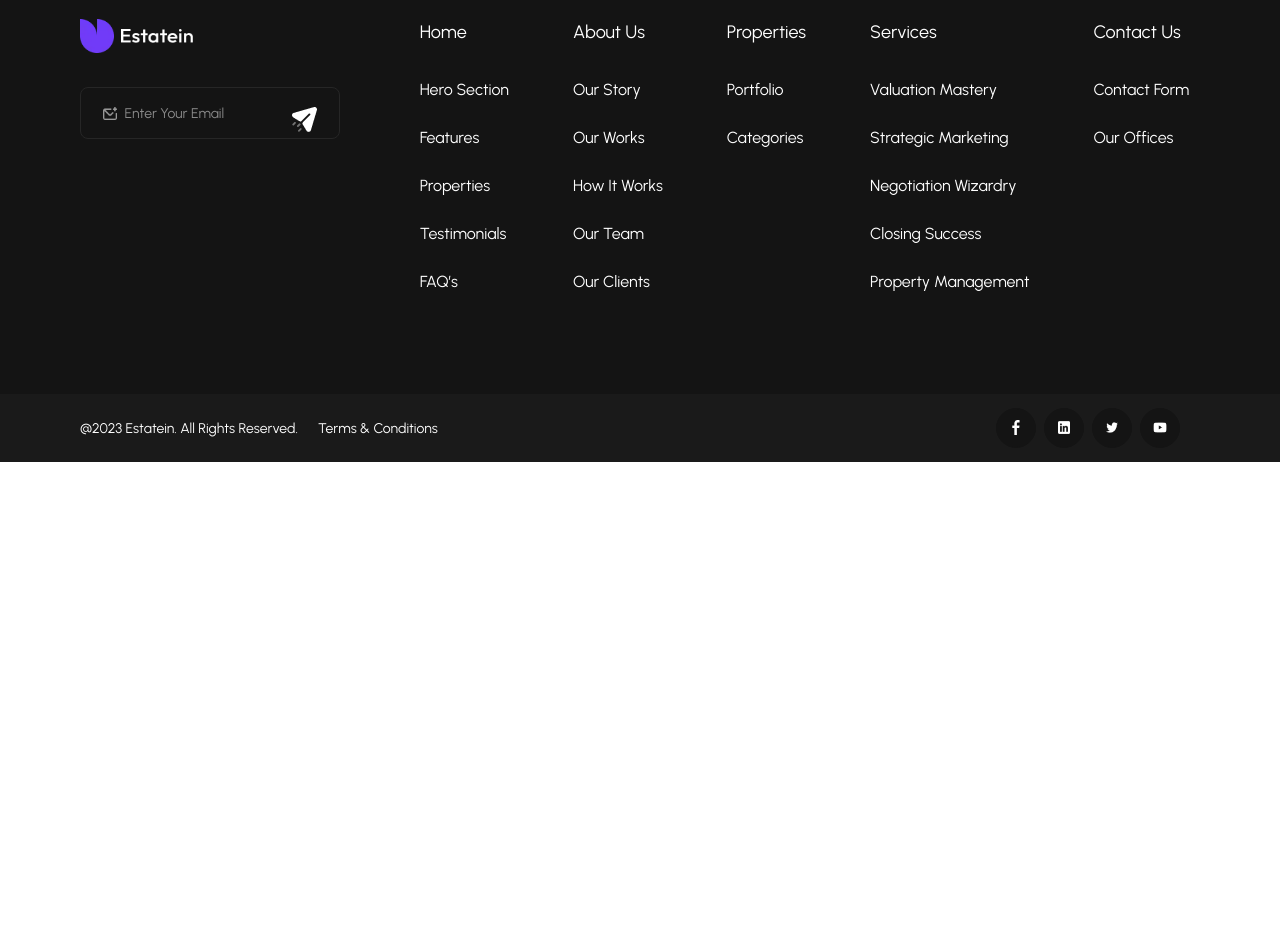
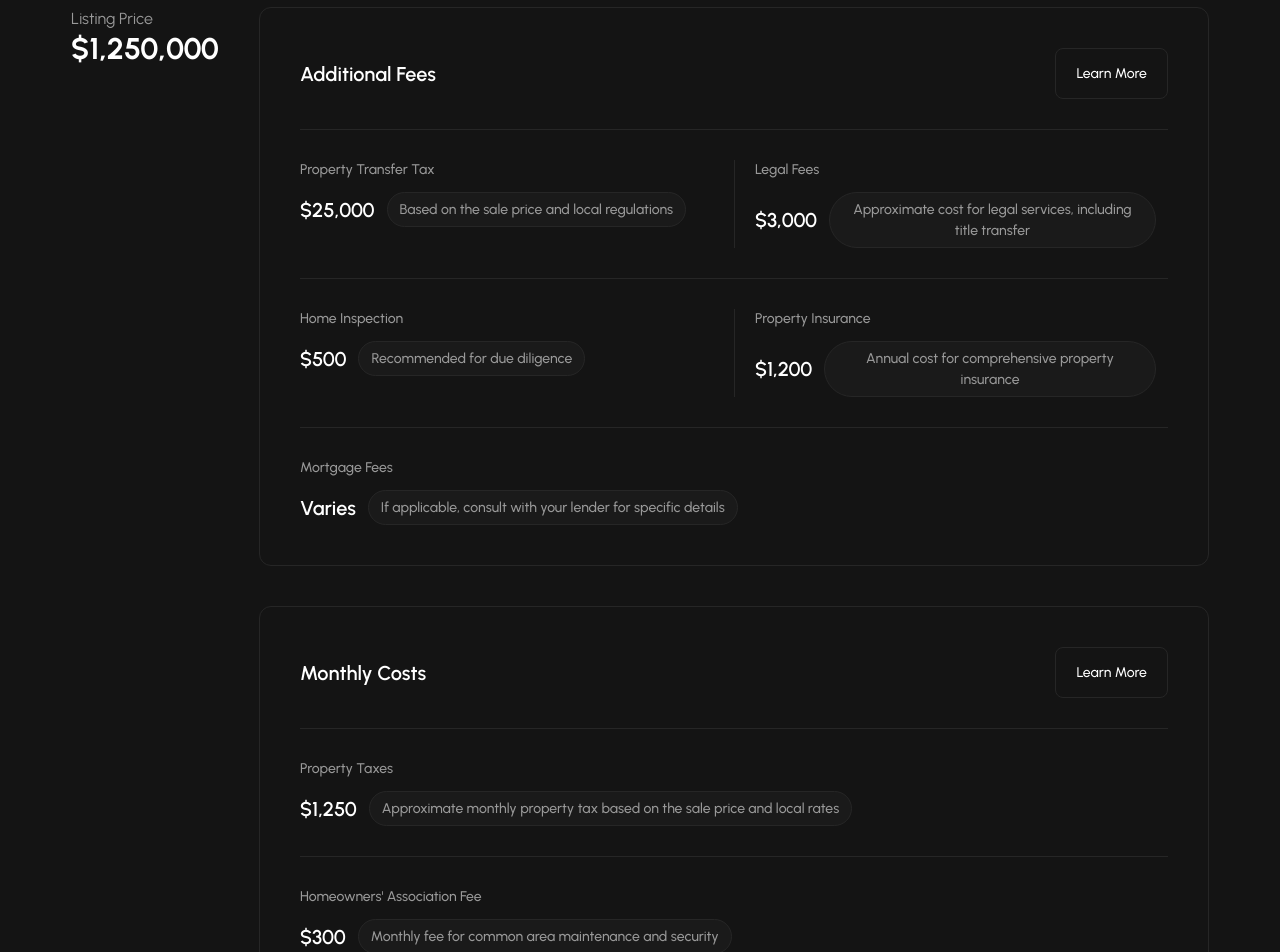
Before and after one commit to majd-shbani/Real-Estate-Business-Website, a React (Vite) app: page /Real-Estate-Business-Website/services in a window 1280 px wide. Shown: the part 320-1272 px from the top of the page. Before the commit the page ends 800 px from the top, so only its background shows below. Built offline with nearby package versions, Linux system fonts and the light colour scheme.

Commit message:
pricing section

```diff
--- /dev/null
+++ b/src/components/PricingCard/PricingCard.tsx
@@ -0,0 +1,51 @@
+
+import type { pricinCardgData } from "../../interfaces/Pricing/Pricing"
+import Button from "../Button/Button"
+
+
+const PricingCard = ({items} : pricinCardgData ) => {
+    return (
+        <>
+            {items.map((item , index) => {
+                const total = item.details.length
+                const isEven = total % 2 == 0 && total > 2
+                const isOdd = total % 2 !== 0
+                const towCol = total > 3
+                return(
+                    <div key={index} className="w-full border border-gray-15 rounded-xl px-5 pt-5 pb-0 xl:p-10 2xl:p-12.5 max-w-112.5 sm:max-w-175 xl:max-w-261.25 2xl:max-w-331.5">
+                        <div className="flex justify-between items-center pb-5 xl:pb-7.5 2xl:pb-10">
+                            <p className="text-lg xl:text-xl 2xl:text-2xl font-semibold">{item.title}</p>
+                            <Button text="Learn More" className="rounded-[28px]"/>
+                        </div>
+                        <div className={`grid grid-cols-1 ${towCol ? "xl:grid-cols-2" : ""}`}>
+                            {item.details.map((detail , index) => {
+                                const isLast = index === total - 1
+                                const isSecondToLast = index === total - 2
+                                const changePadding = isLast || (isEven && isSecondToLast)
+                                const spanFullWidth = isOdd && isLast
+                                const applyLeftBorder = towCol && index % 2 !== 0 && !spanFullWidth
+                                return(
+                                    <div key={index} className={`${spanFullWidth ? 'xl:col-span-2' : ''} ${changePadding ? 'pb-5 xl:pb-0 2xl:pb-0 pt-5 xl:pt-7.5 2xl:pt-10' : 'py-5 xl:py-7.5 2xl:py-10'} pe-3 border-t border-gray-15`}>
+                                        <div className={` ${applyLeftBorder ? 'xl:pl-5 xl:border-l xl:border-gray-15' : ''} `}>
+                                            <p className="text-sm font-medium 2xl:text-lg text-gray-60 mb-2.5 xl:mb-3 2xl:mb-4">{detail.title}</p>
+                                            <div className="flex items-center gap-3 2xl:gap-4">
+                                                {detail.price &&
+                                                    <b className="text-lg lg xl:text-xl 2xl:text-2xl font-semibold">
+                                                    ${detail.price}
+                                                    </b>}
+                                                    {detail.subTitle && <p className="text-lg lg xl:text-xl 2xl:text-2xl font-semibold">{detail.subTitle }</p> }
+                                                    {detail.btn && <Button text={detail.btn} className="rounded-[28px]! px-3! py-1.5! xl:px-3! xl:py-1.5! 2xl:px-3.5! 2xl:py-2! bg-gray-10 text-gray-60"/>}
+                                            </div>
+                                        </div>
+                                    </div>
+                                )
+                            })}
+                        </div>
+                    </div>
+                )
+            })}
+        </>
+    )
+}
+
+export default PricingCard
--- /dev/null
+++ b/src/components/PricingSection/PricingSection.tsx
@@ -0,0 +1,31 @@
+
+
+import { PricingCarsData } from "../../data/PricingData/PricingData"
+import type { pricingData } from "../../interfaces/Pricing/Pricing"
+import PricingCard from "../PricingCard/PricingCard"
+import Section from "../Section/Section"
+
+const PricingSection = ({title , price}: pricingData) => {
+    return (
+        <Section title="Comprehensive Pricing Details"
+                description={`At Estatein, transparency is key. We want you to have a clear understanding of all costs associated with your property investment. Below, we break down the pricing for Seaside Serenity Villa to help you make an informed decision`}>
+                    <div className="flex flex-col gap-7.5 xl:gap-10 2xl:gap-12.5">
+                        <div className="flex justify-between items-center px-5 py-6 lg:py-5 lg:px-10 2xl:px-12.5 2xl:py-7.5 bg-gray-15 w-full rounded-xl">
+                            <b className="text-lg xl:text-xl 2xl:text-2xl font-semibold pb-2.5 lg:pb-0 lg:pe-4 2xl:pe-5 text-white">Note</b>
+                            <p className="text-sm 2xl:text-lg font-medium pt-2.5 lg:pt-0 lg:ps-4 2xl:ps-5 text-gray-60">The figures provided above are estimates and may vary depending on the property, location, and individual circumstances.</p>
+                        </div>
+                        <div className="flex flex-col xl:flex-row justify-between gap-5 xl:gap-10 2xl:gap-12.5">
+                            <div>
+                                <p className="text-sm xl:text-base 2xl:text-xl text-gray-60">{title}</p>
+                                <b className="text-2xl xl:text-3xl 2xl:text-[40px]">${price}</b>
+                            </div>
+                            <div className="flex flex-col gap-5 xl:gap-10 2xl:gap-12.5">
+                                <PricingCard items={PricingCarsData} />
+                            </div>
+                        </div>
+                    </div>
+        </Section>
+    )
+}
+
+export default PricingSection
--- /dev/null
+++ b/src/data/PricingData/PricingData.ts
@@ -0,0 +1,103 @@
+import type { PricingPlane } from "../../interfaces/Pricing/Pricing";
+
+
+
+export const PricingCarsData :PricingPlane[] = [
+    {
+        title: "Additional Fees",
+        details:[
+            {
+                title:"Property Transfer Tax" ,
+                price:"25,000" ,
+                btn:"Based on the sale price and local regulations" ,
+            },
+            {
+                title:"Legal Fees" ,
+                price:"3,000" ,
+                btn:"Approximate cost for legal services, including title transfer" ,
+            },
+            {
+                title:"Home Inspection" ,
+                price:"500" ,
+                btn:"Recommended for due diligence" ,
+            },
+            {
+                title:"Property Insurance" ,
+                price:"1,200" ,
+                btn:"Annual cost for comprehensive property insurance" ,
+            },
+            {
+                title:"Mortgage Fees" ,
+                subTitle:"Varies" ,
+                btn:"If applicable, consult with your lender for specific details" ,
+            }
+        ]
+    },
+
+    {
+        title: "Monthly Costs",
+        details:[
+            {
+                title:"Property Taxes" ,
+                price:"1,250" ,
+                btn:"Approximate monthly property tax based on the sale price and local rates" ,
+            },
+            {
+                title:"Homeowners' Association Fee" ,
+                price:"300" ,
+                btn:"Monthly fee for common area maintenance and security" ,
+            }
+        ]
+    },
+
+
+    {
+        title: "Total Initial Costs",
+        details:[
+            {
+                title:"Listing Price" ,
+                price:"1,250,000" ,
+            },
+            {
+                title:"Additional Fees" ,
+                price:"29,700" ,
+                btn:"Property transfer tax, legal fees, inspection, insurance" ,
+            },
+            {
+                title:"Down Payment" ,
+                price:"250,000" ,
+                btn:"20%" ,
+            },
+            {
+                title:"Mortgage Amount" ,
+                price:"1,000,000" ,
+                btn:"If applicable" ,
+            }
+        ]
+    },
+
+
+    {
+        title: "Monthly Expenses",
+        details:[
+            {
+                title:"Property Taxes" ,
+                price:"1,250" ,
+            },
+            {
+                title:"Homeowners' Association Fee" ,
+                price:"300" ,
+            },
+            {
+                title:"Mortgage Payment" ,
+                subTitle:"Varies based on terms and interest rate" ,
+                btn:"If applicable" ,
+            },
+            {
+                title:"Property Insurance" ,
+                price:"100" ,
+                btn:"Approximate monthly cost" ,
+            }
+        ]
+    },
+]
--- /dev/null
+++ b/src/interfaces/Pricing/Pricing.ts
@@ -0,0 +1,24 @@
+
+
+export interface pricingData {
+    title : string;
+    price : string;
+}
+
+export interface DetailsInterface {
+    title?: string;
+    price?: string;
+    btn?:string;
+    subTitle? :string
+}
+
+
+export interface PricingPlane {
+    title: string;
+    gridColumn?:string
+    details: DetailsInterface[];
+}
+
+export interface pricinCardgData {
+    items : PricingPlane[]
+}
--- a/src/main.tsx
+++ b/src/main.tsx
@@ -30,7 +30,7 @@ const routes = createBrowserRouter([
       element : <Properties/>
     },
     {
-      path : "propertyDetails" ,
+      path : "propertyDetails/:id" ,
       element : <PropertyDetails/>
     },
     {
--- a/src/pages/AboutUs.tsx
+++ b/src/pages/AboutUs.tsx
@@ -1,13 +1,18 @@
 import AchievementsSection from "../components/Achievements/AchievementsSection"
 import NavigationSection from "../components/NavigationSection/NavigationSection"
+import OurTeamSection from "../components/OurTeamSection/OurTeamSection"
+import ValuedClientSection from "../components/ValuedClientSection/ValuedClientSection"
 import Values from "../components/Values/Values"
 
 const AboutUs = () => {
     return (
-        <div className="bg-gray-08 min-h-screen">
-            <NavigationSection/>
+        <div className=" min-h-screen">
+
             <Values />
             <AchievementsSection />
+            <NavigationSection/>
+            <OurTeamSection/>
+            <ValuedClientSection/>
         </div>
     )
 }
--- a/src/pages/Root.tsx
+++ b/src/pages/Root.tsx
@@ -15,7 +15,7 @@ const Root : React.FC = () => {
     setStatus((prev) => !prev)
     }
     return (
-        <div className={`${status? "text-white bg-gray-08" : "bg-white text-gray-08"}  `}>
+        <div className={`${status? "text-white bg-gray-08" : "bg-white text-gray-08"}`}>
             <Nav status={status} toggleMood={editStatusHandle} />
             <Outlet/>
             <StartJourney journeyProps={journeyProps} />
--- a/src/pages/Services.tsx
+++ b/src/pages/Services.tsx
@@ -1,9 +1,11 @@
+import PricingSection from "../components/PricingSection/PricingSection"
+
 
 
 const Services = () => {
     return (
         <div>
-
+            <PricingSection title="Listing Price" price="1,250,000" />
         </div>
     )
 }
```
